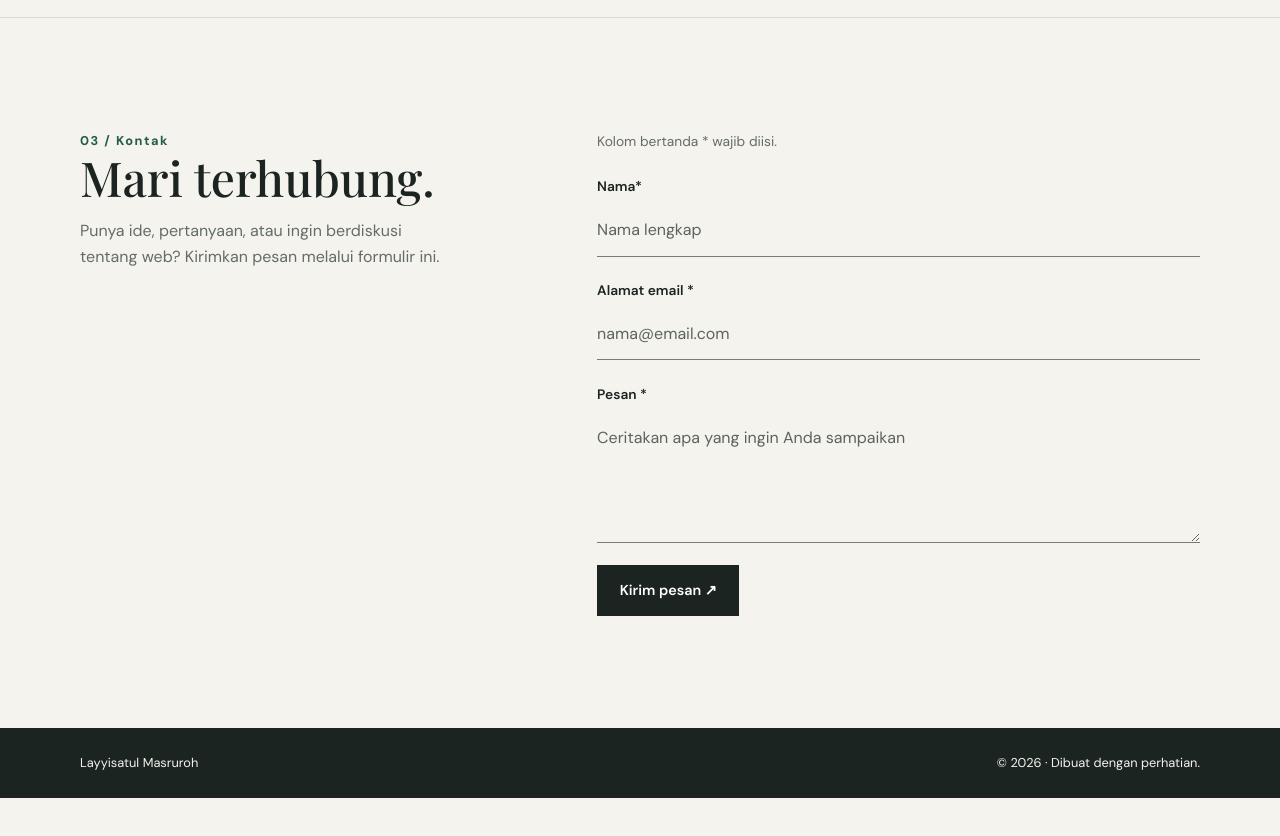
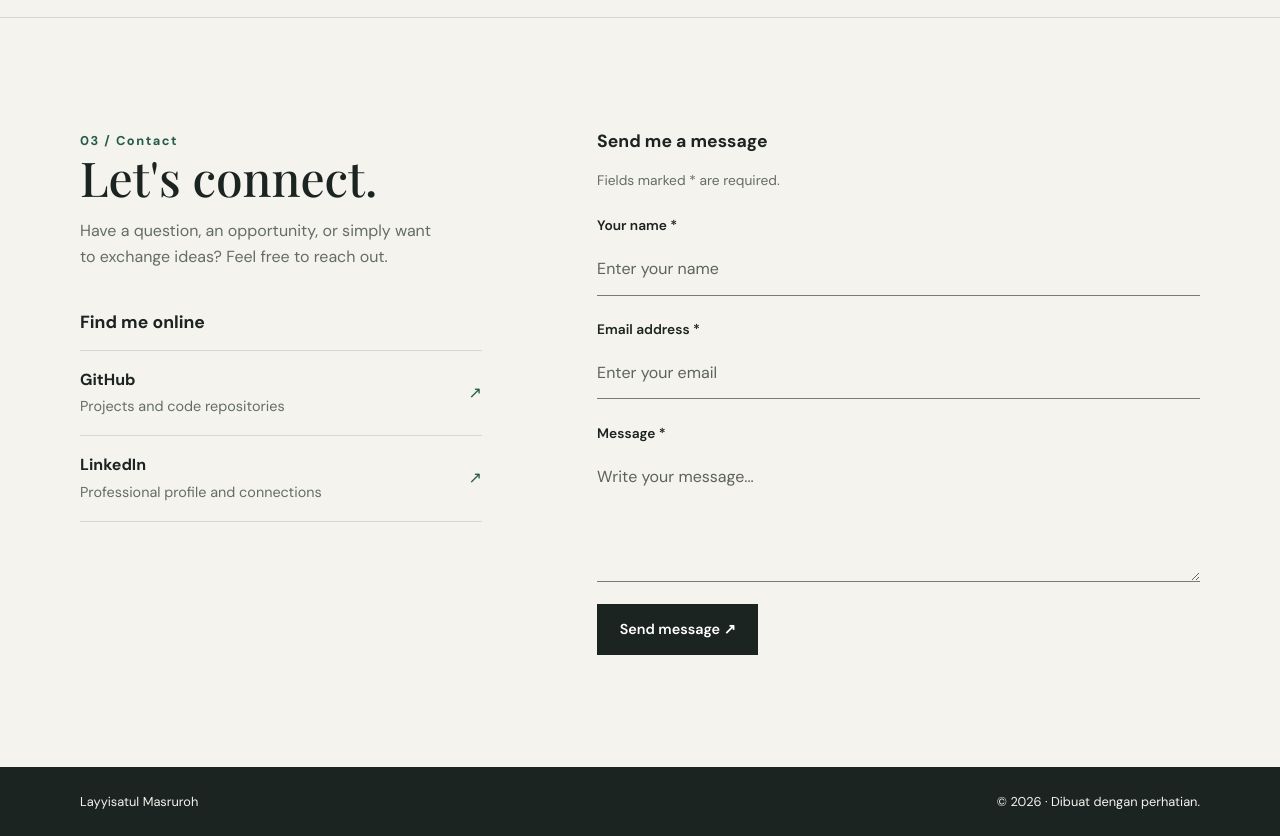
Before and after one commit to layyisbravaska/WAD_Halaman_Profil_Layyisatul_Masruroh_26120300004, a plain HTML site: page index.html in a window 1280 px wide. Shown: the part 2260-3096 px from the top of the page. Before the commit the page ends 3058 px from the top, so only its background shows below. Drawn offline with nearby package versions, Linux system fonts and the light colour scheme.

Commit message:
Rewrite contact section to match real profile

```diff
--- a/index.html
+++ b/index.html
@@ -167,7 +167,6 @@
           </ul>
         </div>
       </section>
-
       <section
         class="section contact-section"
         id="kontak"
@@ -175,52 +174,98 @@
       >
         <div class="shell contact-grid">
           <div>
-            <p class="section-index">03 / Kontak</p>
-            <h2 id="kontak-title">Mari terhubung.</h2>
+            <p class="section-index">03 / Contact</p>
+            <h2 id="kontak-title">Let's connect.</h2>
             <p class="contact-note">
-              Punya ide, pertanyaan, atau ingin berdiskusi tentang web? Kirimkan
-              pesan melalui formulir ini.
+              Have a question, an opportunity, or simply want to exchange ideas?
+              Feel free to reach out.
             </p>
+
+            <div class="contact-online">
+              <h3 class="contact-subheading">Find me online</h3>
+              <ul class="contact-links">
+                <li>
+                  <a
+                    href="https://github.com/layyisbravaska"
+                    target="_blank"
+                    rel="noopener noreferrer"
+                  >
+                    <span class="link-text">
+                      <span class="link-title">GitHub</span>
+                      <span class="link-desc"
+                        >Projects and code repositories</span
+                      >
+                    </span>
+                    <span class="link-arrow" aria-hidden="true">↗</span>
+                    <span class="sr-only">(opens in a new tab)</span>
+                  </a>
+                </li>
+                <li>
+                  <a
+                    href="https://www.linkedin.com/in/layyisbravaska"
+                    target="_blank"
+                    rel="noopener noreferrer"
+                  >
+                    <span class="link-text">
+                      <span class="link-title">LinkedIn</span>
+                      <span class="link-desc"
+                        >Professional profile and connections</span
+                      >
+                    </span>
+                    <span class="link-arrow" aria-hidden="true">↗</span>
+                    <span class="sr-only">(opens in a new tab)</span>
+                  </a>
+                </li>
+              </ul>
             </div>
+          </div>
+
+          <div>
+            <h3 class="contact-subheading">Send me a message</h3>
             <form class="contact-form" action="#kontak" method="get">
-            <p class="form-note">Kolom bertanda * wajib diisi.</p>
+              <p class="form-note">Fields marked * are required.</p>
               <div class="field">
-              <label for="nama">Nama<span aria-hidden="true">*</span></label>
+                <label for="nama"
+                  >Your name <span aria-hidden="true">*</span></label
+                >
                 <input
                   id="nama"
                   name="nama"
                   type="text"
                   autocomplete="name"
-                placeholder="Nama lengkap"
+                  placeholder="Enter your name"
                   required
                 />
               </div>
               <div class="field">
                 <label for="email"
-                >Alamat email <span aria-label="true">*</span></label
+                  >Email address <span aria-hidden="true">*</span></label
                 >
                 <input
                   id="email"
                   name="email"
                   type="email"
                   autocomplete="email"
-                placeholder="nama@email.com"
+                  placeholder="Enter your email"
                   required
                 />
               </div>
               <div class="field">
-              <label for="pesan">Pesan <span aria-label="true">*</span></label>
+                <label for="pesan"
+                  >Message <span aria-hidden="true">*</span></label
+                >
                 <textarea
                   id="pesan"
                   name="pesan"
-                placeholder="Ceritakan apa yang ingin Anda sampaikan"
+                  placeholder="Write your message..."
                   required
                 ></textarea>
               </div>
               <button class="submit-button" type="submit">
-              Kirim pesan <span aria-hidden="true">↗</span>
+                Send message <span aria-hidden="true">↗</span>
               </button>
             </form>
+          </div>
         </div>
       </section>
     </main>
--- a/style.css
+++ b/style.css
@@ -407,6 +407,74 @@ textarea::placeholder {
   margin: 0;
 }
 
+.sr-only {
+  position: absolute;
+  width: 1px;
+  height: 1px;
+  margin: -1px;
+  padding: 0;
+  overflow: hidden;
+  clip: rect(0, 0, 0, 0);
+  white-space: nowrap;
+  border: 0;
+}
+
+.contact-subheading {
+  margin: 0 0 1rem;
+  font-family: var(--sans);
+  font-size: 1.1rem;
+  font-weight: 700;
+  line-height: 1.3;
+}
+
+.contact-online {
+  margin-top: 2.5rem;
+}
+
+.contact-links {
+  margin: 0;
+  padding: 0;
+  border-top: 1px solid var(--line);
+  list-style: none;
+}
+
+.contact-links li {
+  border-bottom: 1px solid var(--line);
+}
+
+.contact-links a {
+  display: flex;
+  align-items: center;
+  justify-content: space-between;
+  gap: 1rem;
+  padding: 1rem 0;
+  text-decoration: none;
+}
+
+.link-text {
+  display: grid;
+  gap: 0.15rem;
+}
+
+.link-title {
+  font-weight: 700;
+}
+
+.link-desc {
+  color: var(--muted);
+  font-size: 0.9rem;
+}
+
+.link-arrow {
+  color: var(--green);
+}
+
+.contact-links a:hover .link-title {
+  color: var(--green);
+  text-decoration: underline;
+  text-underline-offset: 4px;
+}
+
 @media (max-width: 720px) {
   .shell {
     width: min(100% - 2rem, 1120px);
```
Lines whose indentation alone changed are shown as unchanged.
